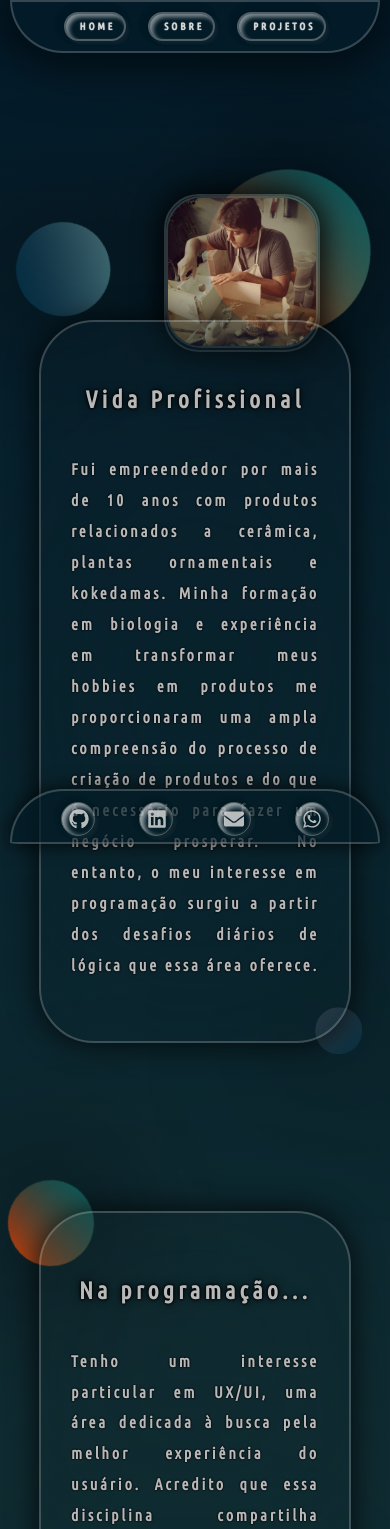
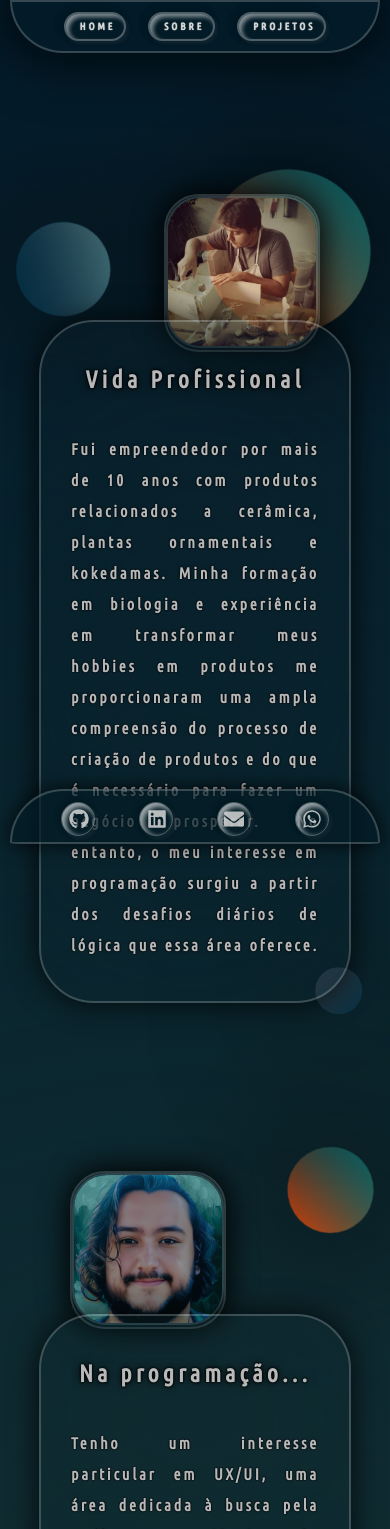
Before and after one commit to brenolg/brenolg.github.io, a React (Create React App) app: page /about in a window 390 px wide. Shown: the top 1529 px of the page. Built offline with nearby package versions, Linux system fonts and the light colour scheme; a web font is replaced by a local one.

Commit message:
update linkedin

```diff
--- a/src/pages/About.jsx
+++ b/src/pages/About.jsx
@@ -1,5 +1,6 @@
 import { motion } from 'framer-motion';
 import React from 'react';
+import techImg from '../images/breno-tech.jpeg';
 import myImg from '../images/brenoSobre.png';
 import motionProps from '../utils/motionProps';
 import styles from './About.module.css';
@@ -35,6 +36,10 @@ export default function About() {
         <section className={`${styles.relativSection}`}>
           <motion.div className="ball ballRotate" id={styles.ball4} {...motionProps.ball} />
           <motion.div className="ball" id={styles.ball5} {...motionProps.ball} />
+
+          <motion.div className={`${styles.img_container_2} glass`} {...motionProps.mainContent}>
+            <img className={`${styles.my_img_2} glass`} src={techImg} alt="foto breno" />
+          </motion.div>
 
           <div className={`${styles.professional_description} glass`}>
             <h2 className={`${styles.titles}`}>Na programação...</h2>
--- a/src/pages/About.module.css
+++ b/src/pages/About.module.css
@@ -59,6 +59,20 @@
   margin-left: auto;
   max-width: 60vw;
   padding: 6rem 8rem;
+}
+
+.img_container_2 {
+  border-radius: 5.5rem;
+  margin-bottom: -5%;
+  margin-right: auto;
+  max-width: 25vw;
+}
+
+.my_img_2 {
+  border-radius: inherit;
+  margin-right: auto;
+  max-width: 100%;
+  opacity: 0.7;
 }
 
 #ballMove {
@@ -136,8 +150,8 @@
 
 #ball4 {
   height: 22vw;
-  left: 7.5vw;
-  top: 0%;
+  left: 24.6vw;
+  top: 12%;
   translate: -26% -28%;
   width: 22vw;
   background: linear-gradient(180deg, rgb(var(--teal), 0.6), transparent),
@@ -164,6 +178,12 @@
   .img_container {
     margin-bottom: -10%;
     margin-right: 10%;
+    min-width: 50%;
+    border-radius: 3.5rem;
+  }
+
+  .img_container_2 {
+    margin-left: 10%;
     min-width: 50%;
     border-radius: 3.5rem;
   }
@@ -202,9 +222,8 @@
   }
 
   #ball4 {
-    bottom: 0%;
-    left: 0%;
-    translate: -36% -36%;
+    top: 18%;
+    left: 87%;
   }
 }
 
@@ -214,4 +233,18 @@
     animation: none;
     animation-play-state: paused;
   }
+
+  #ball4 {
+    top: 0%;
+  }
 }
+
+@media screen and (max-width: 800px) {
+  .main_description {
+    padding: 4rem 3rem;
+  }
+
+  .professional_description {
+    padding: 4rem 3rem;
+  }
+}
--- a/src/pages/Home.jsx
+++ b/src/pages/Home.jsx
@@ -37,12 +37,22 @@ export default function Home() {
                   Formado no curso Web Full-Stack da Trybe.
                 </p>
                 <div className={styles.profileBtns}>
-                  <a className={styles.link} href="mailto: brenolgar@gmail.com">
+                  <a
+                    className={styles.link}
+                    href="mailto: brenolgar@gmail.com"
+                    target="_blank"
+                    rel="noreferrer"
+                  >
                     <button className={styles.btn} type="button">
                       Entrar em Contato
                     </button>
                   </a>
-                  <a className={styles.link} href="mailto: brenolgar@gmail.com">
+                  <a
+                    className={styles.link}
+                    href="https://drive.google.com/file/d/1qDFuvqws2-xjyKOAtuoKVBkviimEKGU9/view?usp=sharing"
+                    target="_blank"
+                    rel="noreferrer"
+                  >
                     <button className={styles.btn} type="button">
                       Download CV
                     </button>
--- a/src/pages/Home.module.css
+++ b/src/pages/Home.module.css
@@ -354,15 +354,25 @@
 
   .text {
     padding: 4rem 0.8em;
-    ;
   }
 
   .hard_skills {
     max-width: 80vw;
   }
 
+  .repos_preview {
+    padding: 4rem 4rem 4rem;
+  }
+
+  .repos_preview img {
+    width: 100%;
+    margin-bottom: 4rem;
+    padding: 0;
+    border-radius: 1.5rem;
+  }
+
   .repos_preview button {
-    margin: 0rem 4rem 4rem;
+    margin-bottom: 0;
   }
 
   .stacks_container {
@@ -391,4 +401,10 @@
     flex-direction: column;
     gap: 2rem;
   }
+
+  .repos_preview button {
+    margin-bottom: 0;
+    font-size: 12px;
+  }
+
 }
```
Also changed, not shown: src/images/breno-tech.jpeg (added), 1 other file (tests, documents, lock files or other folders).
